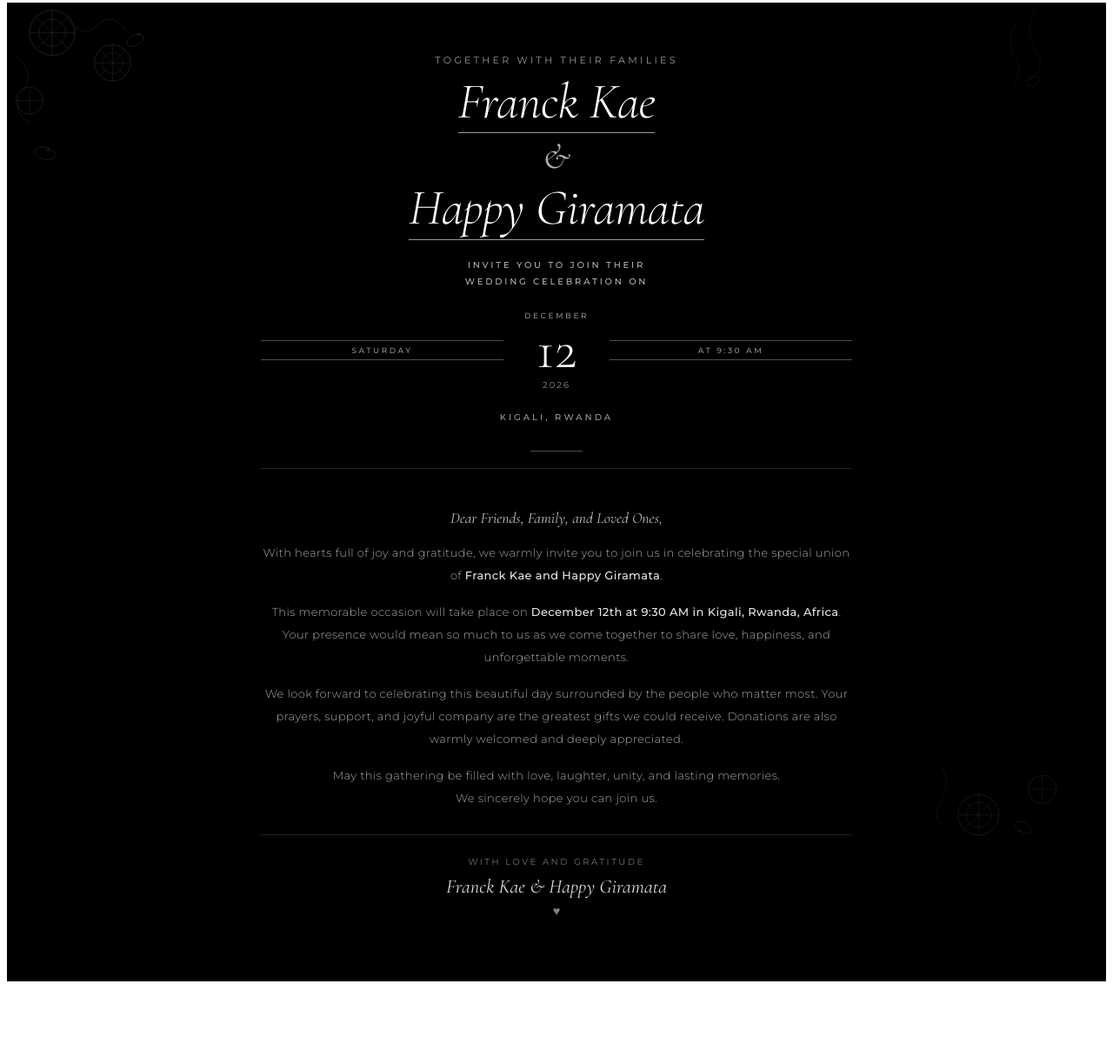
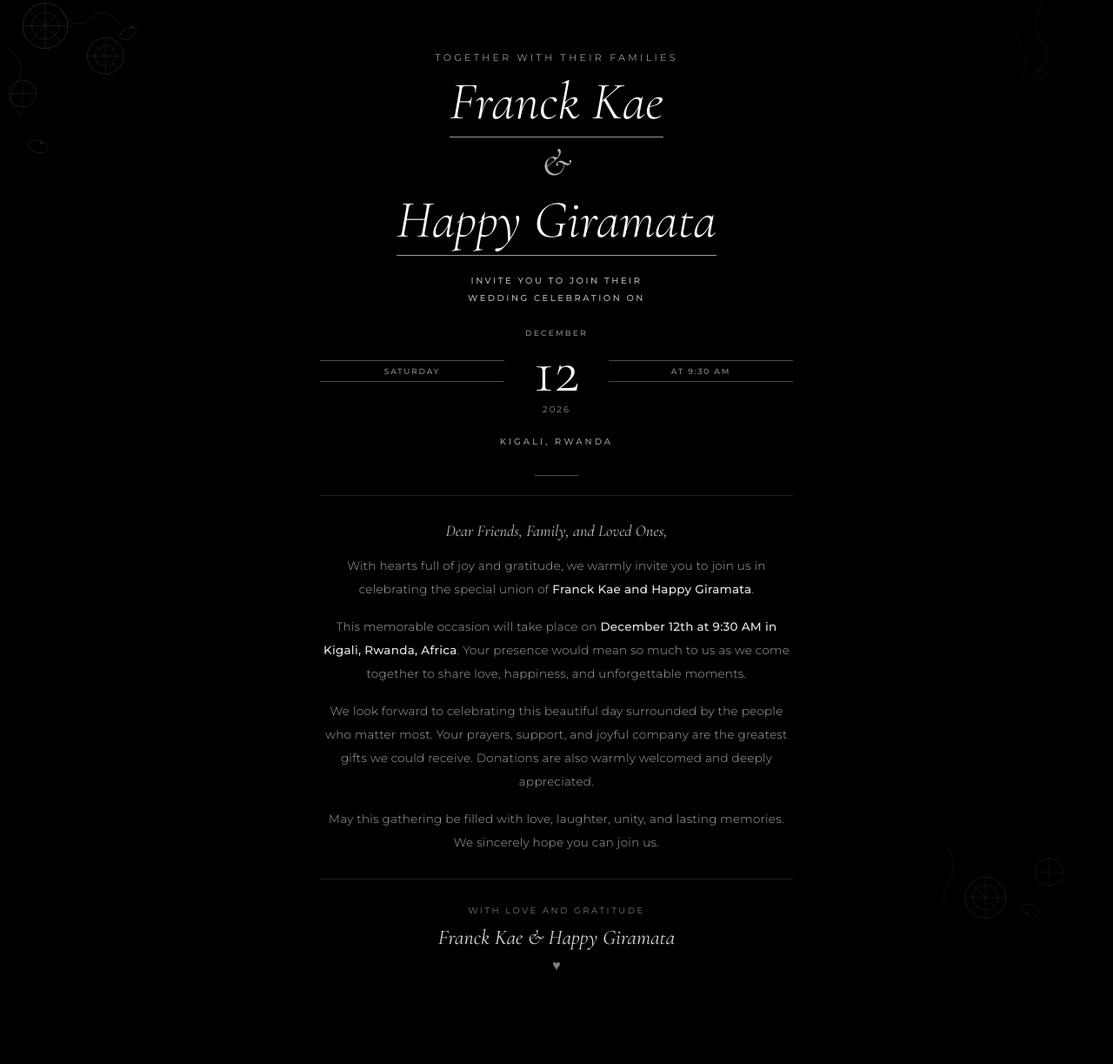
Before and after one commit to franko-bit/invitation, a plain HTML site: page index.html in a window 1280 px wide. Shown: the part 5-1228 px from the top of the page at 87% size. Before the commit the page ends 1141 px from the top, so only its background shows below. Drawn offline with nearby package versions, Linux system fonts and the light colour scheme.

Commit message:
Update index.html

```diff
--- a/index.html
+++ b/index.html
@@ -1,39 +1,250 @@
+<!DOCTYPE html>
+<html lang="en">
+<head>
+<meta charset="UTF-8">
+<meta name="viewport" content="width=device-width, initial-scale=1.0">
+<title>Franck Kae & Happy Giramata — Wedding Invitation</title>
+<link href="https://fonts.googleapis.com/css2?family=Cormorant+Garamond:ital,wght@0,300;0,400;1,300;1,400&family=Montserrat:wght@300;400;500;600&display=swap" rel="stylesheet">
+<style>
+  *, *::before, *::after { box-sizing: border-box; margin: 0; padding: 0; }
 
-<style>
-  @import url('https://fonts.googleapis.com/css2?family=Cormorant+Garamond:ital,wght@0,300;0,400;1,300;1,400&family=Montserrat:wght@300;400;500;600&display=swap');
+  html, body {
+    width: 100%;
+    min-height: 100vh;
+    background: #000;
+    color: #fff;
+    font-family: 'Montserrat', sans-serif;
+    -webkit-text-size-adjust: 100%;
+  }
 
-  .inv-root { background: #000; color: #fff; font-family: 'Montserrat', sans-serif; position: relative; overflow: hidden; }
-  .floral-svg { position: absolute; pointer-events: none; }
-  .floral-tl { top: 0; left: 0; width: 260px; opacity: 0.18; }
-  .floral-br { bottom: 0; right: 0; width: 220px; opacity: 0.15; transform: rotate(180deg); }
-  .floral-tr { top: 0; right: 0; width: 120px; opacity: 0.12; transform: scaleX(-1); }
-  .inv-content { position: relative; z-index: 2; max-width: 680px; margin: 0 auto; padding: 3rem 2rem 2.5rem; }
-  .together-line { text-align: center; font-size: 11px; letter-spacing: 0.3em; font-weight: 400; color: rgba(255,255,255,0.6); text-transform: uppercase; margin-bottom: 0.3rem; }
-  .names-block { text-align: center; margin: 0.5rem 0 1.2rem; }
-  .name-script { font-family: 'Cormorant Garamond', serif; font-style: italic; font-weight: 300; font-size: 3.6rem; color: #fff; line-height: 1.15; display: block; letter-spacing: -0.01em; }
-  .name-underline { display: inline-block; border-bottom: 1.5px solid rgba(255,255,255,0.6); padding-bottom: 2px; }
-  .ampersand { font-family: 'Cormorant Garamond', serif; font-style: italic; font-size: 2.6rem; color: rgba(255,255,255,0.7); display: block; margin: 0.1rem 0; }
-  .divider-line { width: 60px; height: 0.5px; background: rgba(255,255,255,0.3); margin: 1.2rem auto; }
-  .invite-text { text-align: center; font-size: 10px; letter-spacing: 0.28em; font-weight: 500; text-transform: uppercase; color: rgba(255,255,255,0.7); margin-bottom: 1.5rem; line-height: 1.9; }
-  .date-block { display: flex; align-items: center; justify-content: center; margin: 0.8rem 0 1.5rem; }
-  .date-side { text-align: center; flex: 1; }
-  .date-side-label { display: block; font-size: 9px; letter-spacing: 0.28em; text-transform: uppercase; color: rgba(255,255,255,0.55); border-top: 0.5px solid rgba(255,255,255,0.3); border-bottom: 0.5px solid rgba(255,255,255,0.3); padding: 5px 0; font-weight: 500; }
-  .date-center { text-align: center; padding: 0 1.5rem; }
-  .date-month { display: block; font-size: 9px; letter-spacing: 0.28em; text-transform: uppercase; color: rgba(255,255,255,0.55); font-weight: 500; }
-  .date-day { display: block; font-family: 'Cormorant Garamond', serif; font-size: 4rem; font-weight: 300; color: #fff; line-height: 1; margin: 2px 0; }
-  .date-year { display: block; font-size: 10px; letter-spacing: 0.2em; color: rgba(255,255,255,0.55); font-weight: 400; }
-  .location-line { text-align: center; font-size: 10px; letter-spacing: 0.3em; text-transform: uppercase; color: rgba(255,255,255,0.6); font-weight: 500; margin-bottom: 2rem; }
-  .inv-body { border-top: 0.5px solid rgba(255,255,255,0.12); padding-top: 1.8rem; margin-bottom: 1.8rem; }
-  .salutation { font-family: 'Cormorant Garamond', serif; font-style: italic; font-size: 1.1rem; color: rgba(255,255,255,0.75); margin-bottom: 1rem; text-align: center; }
-  .body-para { font-size: 13px; line-height: 2; color: rgba(255,255,255,0.65); margin-bottom: 1rem; text-align: center; font-weight: 300; letter-spacing: 0.03em; }
-  .body-para strong { color: rgba(255,255,255,0.9); font-weight: 500; }
-  .closing-block { text-align: center; border-top: 0.5px solid rgba(255,255,255,0.12); padding-top: 1.5rem; padding-bottom: 2rem; }
-  .closing-label { font-size: 10px; letter-spacing: 0.25em; text-transform: uppercase; color: rgba(255,255,255,0.45); display: block; margin-bottom: 0.5rem; }
-  .closing-names { font-family: 'Cormorant Garamond', serif; font-style: italic; font-size: 1.4rem; color: rgba(255,255,255,0.85); }
+  .inv-root {
+    position: relative;
+    overflow: hidden;
+    min-height: 100vh;
+    width: 100%;
+  }
+
+  /* Floral decorations */
+  .floral-svg { position: absolute; pointer-events: none; z-index: 0; }
+  .floral-tl { top: 0; left: 0; width: min(260px, 55vw); opacity: 0.18; }
+  .floral-br { bottom: 0; right: 0; width: min(220px, 48vw); opacity: 0.15; transform: rotate(180deg); }
+  .floral-tr { top: 0; right: 0; width: min(120px, 28vw); opacity: 0.12; transform: scaleX(-1); }
+
+  /* Main content */
+  .inv-content {
+    position: relative;
+    z-index: 1;
+    width: 100%;
+    max-width: 640px;
+    margin: 0 auto;
+    padding: clamp(2rem, 8vw, 4rem) clamp(1.25rem, 6vw, 3rem) clamp(2.5rem, 8vw, 4rem);
+  }
+
+  .together-line {
+    text-align: center;
+    font-size: clamp(8px, 2.5vw, 11px);
+    letter-spacing: 0.3em;
+    font-weight: 400;
+    color: rgba(255,255,255,0.6);
+    text-transform: uppercase;
+    margin-bottom: 0.4rem;
+  }
+
+  .names-block {
+    text-align: center;
+    margin: 0.5rem 0 1.2rem;
+  }
+
+  .name-script {
+    font-family: 'Cormorant Garamond', serif;
+    font-style: italic;
+    font-weight: 300;
+    font-size: clamp(2.2rem, 10vw, 3.8rem);
+    color: #fff;
+    line-height: 1.2;
+    display: block;
+  }
+
+  .name-underline {
+    display: inline-block;
+    border-bottom: 1.5px solid rgba(255,255,255,0.6);
+    padding-bottom: 3px;
+  }
+
+  .ampersand {
+    font-family: 'Cormorant Garamond', serif;
+    font-style: italic;
+    font-size: clamp(1.8rem, 8vw, 2.8rem);
+    color: rgba(255,255,255,0.7);
+    display: block;
+    margin: 0.15rem 0;
+  }
+
+  .divider-line {
+    width: 50px;
+    height: 0.5px;
+    background: rgba(255,255,255,0.3);
+    margin: clamp(1rem, 3vw, 1.4rem) auto;
+  }
+
+  .invite-text {
+    text-align: center;
+    font-size: clamp(8px, 2.2vw, 10px);
+    letter-spacing: 0.25em;
+    font-weight: 500;
+    text-transform: uppercase;
+    color: rgba(255,255,255,0.7);
+    margin-bottom: clamp(1rem, 3vw, 1.5rem);
+    line-height: 2;
+  }
+
+  /* Date row */
+  .date-block {
+    display: flex;
+    align-items: center;
+    justify-content: center;
+    margin: clamp(0.6rem, 2vw, 0.8rem) 0 clamp(1rem, 3vw, 1.5rem);
+    gap: 0;
+  }
+
+  .date-side {
+    flex: 1;
+    min-width: 0;
+    text-align: center;
+  }
+
+  .date-side-label {
+    display: block;
+    font-size: clamp(7px, 2vw, 9px);
+    letter-spacing: 0.2em;
+    text-transform: uppercase;
+    color: rgba(255,255,255,0.55);
+    border-top: 0.5px solid rgba(255,255,255,0.3);
+    border-bottom: 0.5px solid rgba(255,255,255,0.3);
+    padding: 6px 4px;
+    font-weight: 500;
+    white-space: nowrap;
+    overflow: hidden;
+    text-overflow: ellipsis;
+  }
+
+  .date-center {
+    text-align: center;
+    padding: 0 clamp(0.6rem, 3vw, 1.5rem);
+    flex-shrink: 0;
+  }
+
+  .date-month {
+    display: block;
+    font-size: clamp(7px, 2vw, 9px);
+    letter-spacing: 0.25em;
+    text-transform: uppercase;
+    color: rgba(255,255,255,0.55);
+    font-weight: 500;
+  }
+
+  .date-day {
+    display: block;
+    font-family: 'Cormorant Garamond', serif;
+    font-size: clamp(3rem, 12vw, 4.5rem);
+    font-weight: 300;
+    color: #fff;
+    line-height: 1;
+    margin: 2px 0;
+  }
+
+  .date-year {
+    display: block;
+    font-size: clamp(8px, 2.2vw, 10px);
+    letter-spacing: 0.2em;
+    color: rgba(255,255,255,0.55);
+    font-weight: 400;
+  }
+
+  .location-line {
+    text-align: center;
+    font-size: clamp(8px, 2.2vw, 10px);
+    letter-spacing: 0.3em;
+    text-transform: uppercase;
+    color: rgba(255,255,255,0.6);
+    font-weight: 500;
+    margin-bottom: clamp(1.2rem, 4vw, 2rem);
+  }
+
+  /* Body copy */
+  .inv-body {
+    border-top: 0.5px solid rgba(255,255,255,0.12);
+    padding-top: clamp(1.2rem, 4vw, 1.8rem);
+    margin-bottom: clamp(1.2rem, 4vw, 1.8rem);
+  }
+
+  .salutation {
+    font-family: 'Cormorant Garamond', serif;
+    font-style: italic;
+    font-size: clamp(1rem, 3.5vw, 1.15rem);
+    color: rgba(255,255,255,0.75);
+    margin-bottom: 1rem;
+    text-align: center;
+  }
+
+  .body-para {
+    font-size: clamp(12px, 3.2vw, 13.5px);
+    line-height: 2;
+    color: rgba(255,255,255,0.65);
+    margin-bottom: 1rem;
+    text-align: center;
+    font-weight: 300;
+    letter-spacing: 0.02em;
+  }
+
+  .body-para strong {
+    color: rgba(255,255,255,0.9);
+    font-weight: 500;
+  }
+
+  /* Closing */
+  .closing-block {
+    text-align: center;
+    border-top: 0.5px solid rgba(255,255,255,0.12);
+    padding-top: clamp(1.2rem, 4vw, 1.8rem);
+    padding-bottom: clamp(1.5rem, 5vw, 2.5rem);
+  }
+
+  .closing-label {
+    font-size: clamp(8px, 2.2vw, 10px);
+    letter-spacing: 0.25em;
+    text-transform: uppercase;
+    color: rgba(255,255,255,0.45);
+    display: block;
+    margin-bottom: 0.6rem;
+  }
+
+  .closing-names {
+    font-family: 'Cormorant Garamond', serif;
+    font-style: italic;
+    font-size: clamp(1.2rem, 5vw, 1.5rem);
+    color: rgba(255,255,255,0.85);
+    display: block;
+  }
+
+  .heart {
+    display: block;
+    margin-top: 0.5rem;
+    color: rgba(255,255,255,0.5);
+    font-size: 1rem;
+  }
+
+  /* Tiny phones — extra breathing room on sides */
+  @media (max-width: 380px) {
+    .inv-content { padding-left: 1rem; padding-right: 1rem; }
+    .date-side-label { letter-spacing: 0.1em; padding: 5px 2px; }
+  }
 </style>
-
+</head>
+<body>
 <div class="inv-root">
 
+  <!-- Top-left floral -->
   <svg class="floral-svg floral-tl" viewBox="0 0 300 340" fill="none" xmlns="http://www.w3.org/2000/svg">
     <circle cx="60" cy="40" r="30" stroke="white" stroke-width="0.8" fill="none"/>
     <circle cx="60" cy="40" r="18" stroke="white" stroke-width="0.6" fill="none"/>
@@ -58,6 +269,7 @@
     <circle cx="55" cy="195" r="2" fill="white" opacity="0.5"/>
   </svg>
 
+  <!-- Bottom-right floral -->
   <svg class="floral-svg floral-br" viewBox="0 0 300 340" fill="none" xmlns="http://www.w3.org/2000/svg">
     <circle cx="200" cy="260" r="32" stroke="white" stroke-width="0.8" fill="none"/>
     <circle cx="200" cy="260" r="20" stroke="white" stroke-width="0.6" fill="none"/>
@@ -73,6 +285,7 @@
     <circle cx="135" cy="235" r="2" fill="white" opacity="0.5"/>
   </svg>
 
+  <!-- Top-right floral -->
   <svg class="floral-svg floral-tr" viewBox="0 0 150 200" fill="none" xmlns="http://www.w3.org/2000/svg">
     <path d="M100 10 Q120 40 100 70 Q85 95 110 110" stroke="white" stroke-width="0.5" fill="none"/>
     <ellipse cx="105" cy="113" rx="10" ry="6" stroke="white" stroke-width="0.5" fill="none" transform="rotate(20 105 113)"/>
@@ -80,6 +293,7 @@
   </svg>
 
   <div class="inv-content">
+
     <p class="together-line">Together with their families</p>
 
     <div class="names-block">
@@ -115,7 +329,10 @@
     <div class="closing-block">
       <span class="closing-label">With love and gratitude</span>
       <span class="closing-names">Franck Kae &amp; Happy Giramata</span>
-      <span style="display:block; margin-top:6px; color:rgba(255,255,255,0.5); font-size:0.9rem;">♥</span>
+      <span class="heart">♥</span>
     </div>
+
   </div>
 </div>
+</body>
+</html>
```
